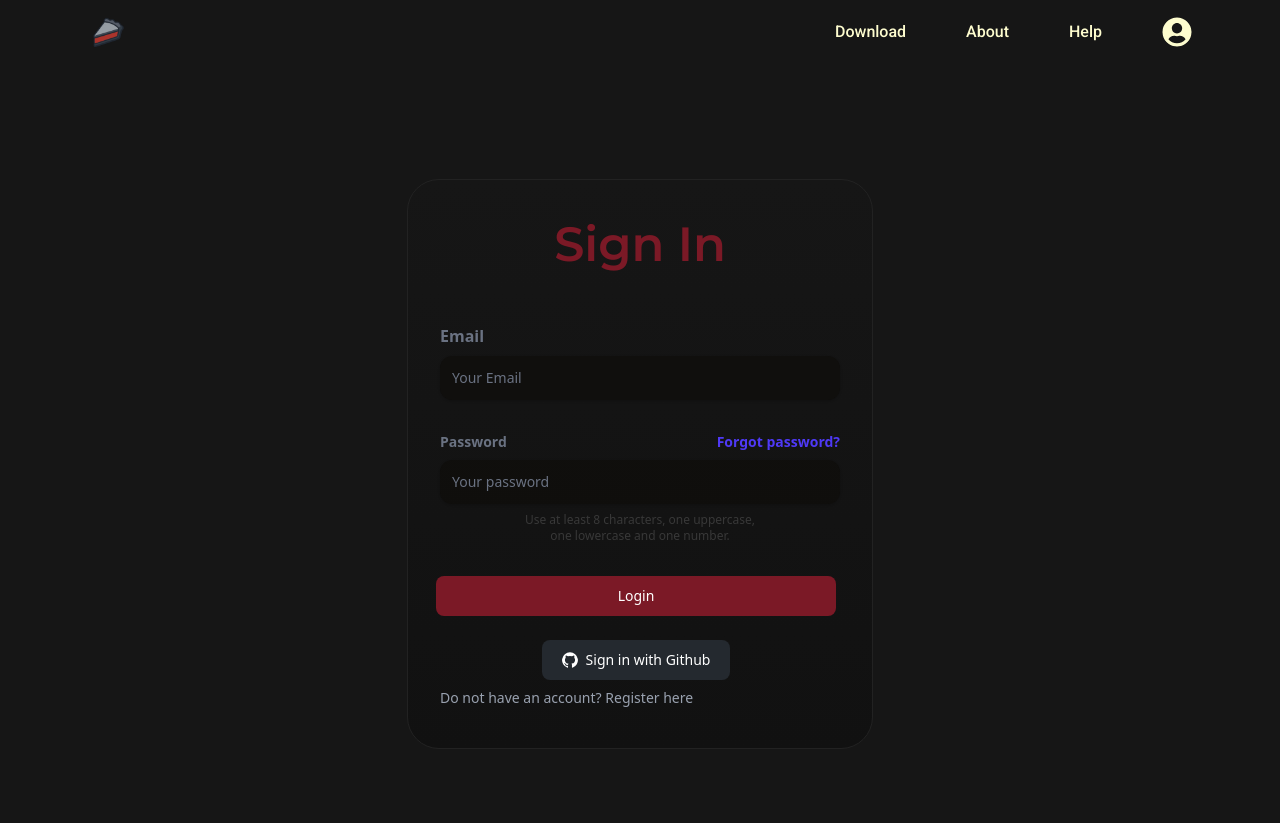
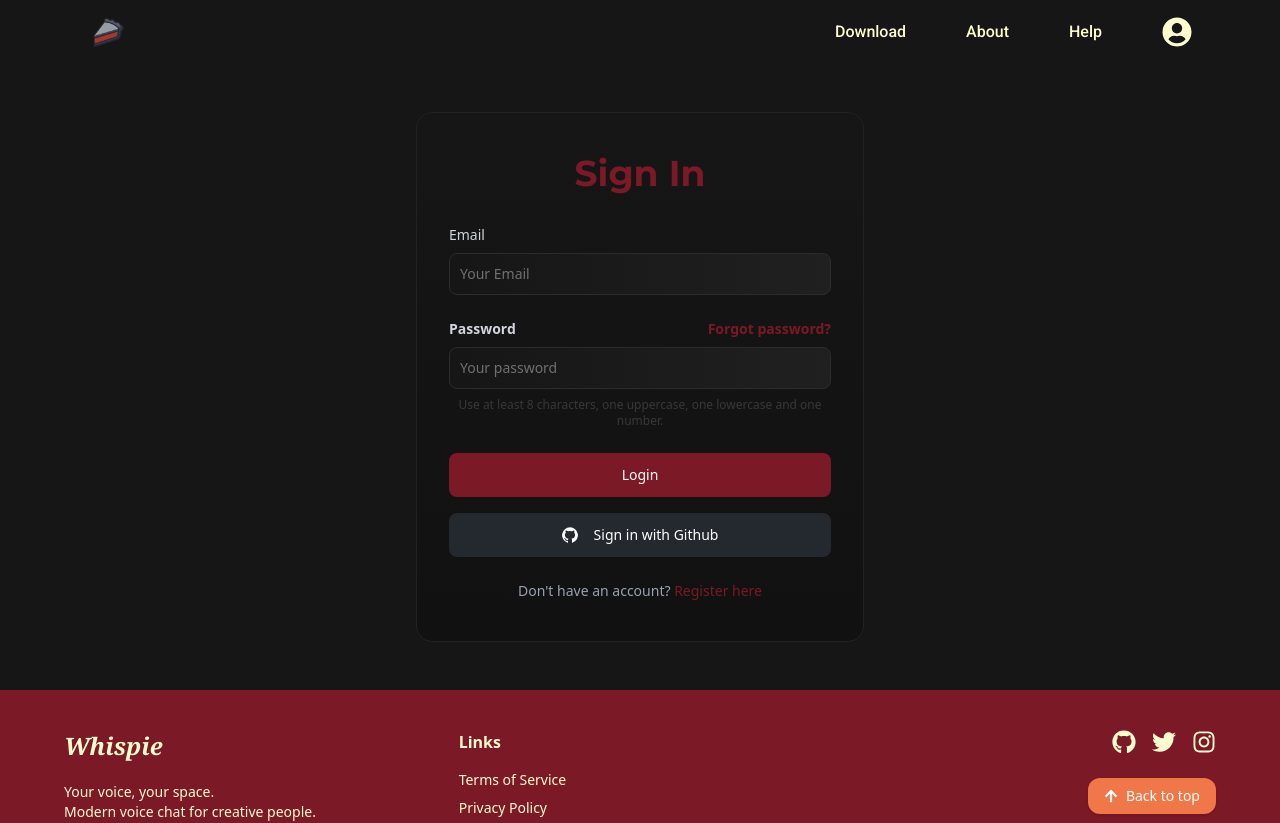
Before and after one commit to whispie-app/frontend, a React (Vite) app: page /login in a window 1280 px wide. Shown: the top 823 px of the page. Built offline with nearby package versions, Linux system fonts and the light colour scheme.

Commit message:
refactor(LoginPage): improve UI and add form validation
Replaces the LoginPage layout with a more modern, animated design using framer-motion and shared UI components. Adds form state management, basic validation, and error handling. Updates the Input component to support custom placeholder color.

```diff
--- a/src/components/ui/Input.tsx
+++ b/src/components/ui/Input.tsx
@@ -13,7 +13,7 @@ export function Input({ label, ...props }: InputProps) {
       </label>
       <input
         {...props}
-        className="bg-gradient-to-l from-[#202020] to-[#161616] border border-[#2c2c2c] text-sm rounded-lg focus:ring-primary-600 focus:border-primary-600 block w-full p-2.5"
+        className="bg-gradient-to-l from-[#202020] placeholder:text-[#707070] to-[#161616] border border-[#2c2c2c] text-sm rounded-lg focus:ring-primary-600 focus:border-primary-600 block w-full p-2.5"
       />
     </div>
   );
--- a/src/pages/LoginPage.tsx
+++ b/src/pages/LoginPage.tsx
@@ -1,102 +1,153 @@
+import { useState, FormEvent } from "react";
+import { Link } from "react-router-dom";
+import { motion } from "framer-motion";
+import { Input } from "../components/ui/Input";
+import { Button } from "../components/ui/Button";
 import Header from "../components/Header";
 import Footer from "../components/Footer";
 import "../components/styles/main.css";
 
+interface LoginForm {
+  email: string;
+  password: string;
+}
+
 function LoginPage() {
+  const [form, setForm] = useState<LoginForm>({
+    email: "",
+    password: "",
+  });
+
+  const [error, setError] = useState("");
+
+  const handleSubmit = async (e: FormEvent) => {
+    e.preventDefault();
+    setError("");
+
+    if (!form.email || !form.password) {
+      setError("All fields are required");
+      return;
+    }
+
+    try {
+      // TODO: Implement API integration
+      console.log("Form submitted:", form);
+    } catch (err) {
+      setError("Failed to login. Please try again.");
+    }
+  };
+
   return (
-    // TODO: Keep consistent with register page (create a shared form layout eventually)
-    // TODO: Add animation
-    // TODO: Add form validation
-    <div>
+    <div className="min-h-screen flex flex-col bg-[#161616]">
       <Header />
-      <div className="flex items-center justify-center h-200 bg-[#161616] max-h-full">
-        <div className="bg-gradient-to-b from-[#161616] to-[#111111] max-w-3xl rounded-4xl px-8  py-10 flex flex-col items-center border-1  border-[#222222]">
-          <h2 className="text-5xl font-semibold secFont text-[#7b1926] mb-6 text-center">
+      <motion.div
+        className="flex-1 flex items-center justify-center py-12 px-4 sm:px-6 lg:px-8"
+        initial={{ opacity: 0, y: 20 }}
+        animate={{ opacity: 1, y: 0 }}
+        transition={{ duration: 0.5 }}
+      >
+        <div className="bg-gradient-to-b from-[#161616] to-[#111111] max-w-md w-full rounded-2xl px-8 py-10 border border-[#222222]">
+          <motion.div
+            initial={{ opacity: 0 }}
+            animate={{ opacity: 1 }}
+            transition={{ delay: 0.2 }}
+          >
+            <h2 className="text-4xl font-bold text-center secFont text-[#7b1926] mb-8">
               Sign In
             </h2>
-          <form className="w-100">
-            <div className="mb-8 mt-8 ">
-              <div className="mb-2">
-                <label htmlFor="" className="font-semibold text-gray-500">
-                  Email
-                </label>
+
+            {error && (
+              <div className="mb-4 p-3 text-sm text-red-500 bg-red-100/10 rounded-lg">
+                {error}
               </div>
-              <input
+            )}
+
+            <form onSubmit={handleSubmit} className="space-y-6">
+              <Input
+                label="Email"
                 type="email"
-                id="email"
-                className="w-full p-3 bg-[#0d0a0783] placeholder:text-gray-500 text-slate-600 text-sm rounded-xl transition duration-300 ease focus:outline-none focus:border-slate-400 hover:border-slate-300 shadow-sm focus:shadow"
+                value={form.email}
+                onChange={(e) => setForm({ ...form, email: e.target.value })}
                 required
                 placeholder="Your Email"
               />
-            </div>
-            <div className="mb-8 mt-8 ">
-              <div className="text-sm flex justify-between mb-2">
-                <label
-                  htmlFor="password"
-                  className="font-semibold text-gray-500"
+
+              <div>
+                <div>
+                  <div>
+                    <Link
+                      to="/forgot-password"
+                      className="text-sm font-semibold flex justify-between text-[#7b1926] hover:text-[#530101]"
                     >
+                      <label htmlFor="" className="text-gray-300">
                         Password
                       </label>
-                <a
-                  href="#"
-                  className="font-semibold text-indigo-600 hover:text-indigo-500"
-                >
                       Forgot password?
-                </a>
+                    </Link>
                   </div>
-              <input
+                  <div className=" items-center justify-between mb-2">
+                    <Input
                       type="password"
-                className="w-full p-3 bg-[#0d0a0783] placeholder:text-gray-500 text-slate-600 text-sm rounded-xl transition duration-300 ease focus:outline-none focus:border-slate-400 hover:border-slate-300 shadow-sm focus:shadow"
+                      label=""
+                      value={form.password}
+                      onChange={(e) =>
+                        setForm({ ...form, password: e.target.value })
+                      }
+                      required
                       placeholder="Your password"
                     />
-              <div className="flex align-middle justify-center">
-                <p className="flex items-start mt-2 text-xs text-[#ffffff28]">
-                  <span className="w-60 text-center ">
+                  </div>
+                </div>
+                <p className="mt-2 text-xs text-[#ffffff28] text-center">
                   Use at least 8 characters, one uppercase, one lowercase and
                   one number.
-                  </span>
                 </p>
               </div>
-            </div>
-            <div className="flex flex-col items-center gap-4">
-              <button
-                type="submit"
-                className="text-white w-full bg-[#7b1926] focus:ring-4 focus:outline-none hover:bg-[#530101] focus:ring-pink-200 dark:focus:ring-pink-800 font-medium rounded-lg text-sm px-5 py-2.5 text-center me-2 mb-2"
-              >
+
+              <div className="flex flex-col gap-4">
+                <Button type="submit" variant="primary" fullWidth>
                   Login
-              </button>
-              <button
+                </Button>
+
+                <Button
                   type="button"
-                className="text-white bg-[#24292F] hover:bg-[#24292F]/90 focus:ring-4 focus:outline-none focus:ring-[#24292F]/50 font-medium rounded-lg text-sm px-5 py-2.5 text-center inline-flex items-center dark:focus:ring-gray-500 dark:hover:bg-[#050708]/30 me-2 mb-2"
+                  variant="secondary"
+                  fullWidth
+                  onClick={() =>
+                    (window.location.href =
+                      "https://github.com/login/oauth/authorize")
+                  }
                 >
                   <svg
-                  className="w-4 h-4 me-2"
+                    className="w-4 h-4 mr-2"
                     aria-hidden="true"
                     xmlns="http://www.w3.org/2000/svg"
                     fill="currentColor"
                     viewBox="0 0 20 20"
                   >
                     <path
-                    fill-rule="evenodd"
+                      fillRule="evenodd"
                       d="M10 .333A9.911 9.911 0 0 0 6.866 19.65c.5.092.678-.215.678-.477 0-.237-.01-1.017-.014-1.845-2.757.6-3.338-1.169-3.338-1.169a2.627 2.627 0 0 0-1.1-1.451c-.9-.615.07-.6.07-.6a2.084 2.084 0 0 1 1.518 1.021 2.11 2.11 0 0 0 2.884.823c.044-.503.268-.973.63-1.325-2.2-.25-4.516-1.1-4.516-4.9A3.832 3.832 0 0 1 4.7 7.068a3.56 3.56 0 0 1 .095-2.623s.832-.266 2.726 1.016a9.409 9.409 0 0 1 4.962 0c1.89-1.282 2.717-1.016 2.717-1.016.366.83.402 1.768.1 2.623a3.827 3.827 0 0 1 1.02 2.659c0 3.807-2.319 4.644-4.525 4.889a2.366 2.366 0 0 1 .673 1.834c0 1.326-.012 2.394-.012 2.72 0 .263.18.572.681.475A9.911 9.911 0 0 0 10 .333Z"
-                    clip-rule="evenodd"
+                      clipRule="evenodd"
                     />
                   </svg>
                   Sign in with Github
-              </button>
+                </Button>
               </div>
-            <p className="text-sm font-light text-gray-400">
-              Do not have an account?{" "}
-              <a
-                href="/register"
-                className="font-medium text-primary-600 hover:underline"
+
+              <p className="text-sm text-gray-400 text-center">
+                Don't have an account?{" "}
+                <Link
+                  to="/register"
+                  className="font-medium text-[#7b1926] hover:text-[#530101]"
                 >
                   Register here
-              </a>
+                </Link>
               </p>
             </form>
+          </motion.div>
         </div>
-      </div>
+      </motion.div>
       <Footer />
     </div>
   );
```
Lines whose indentation alone changed are shown as unchanged.
